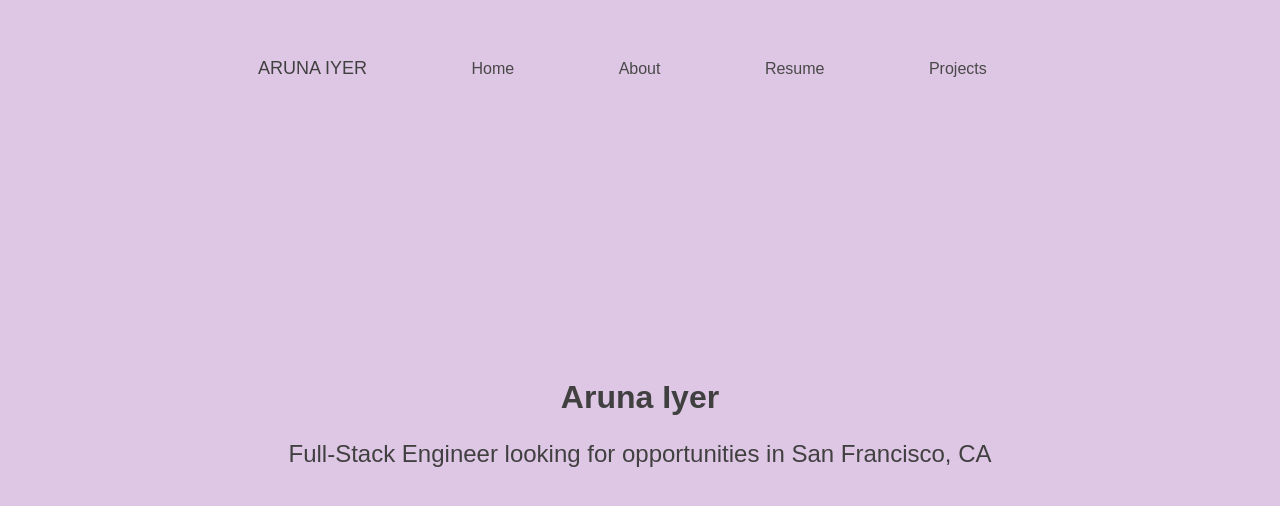
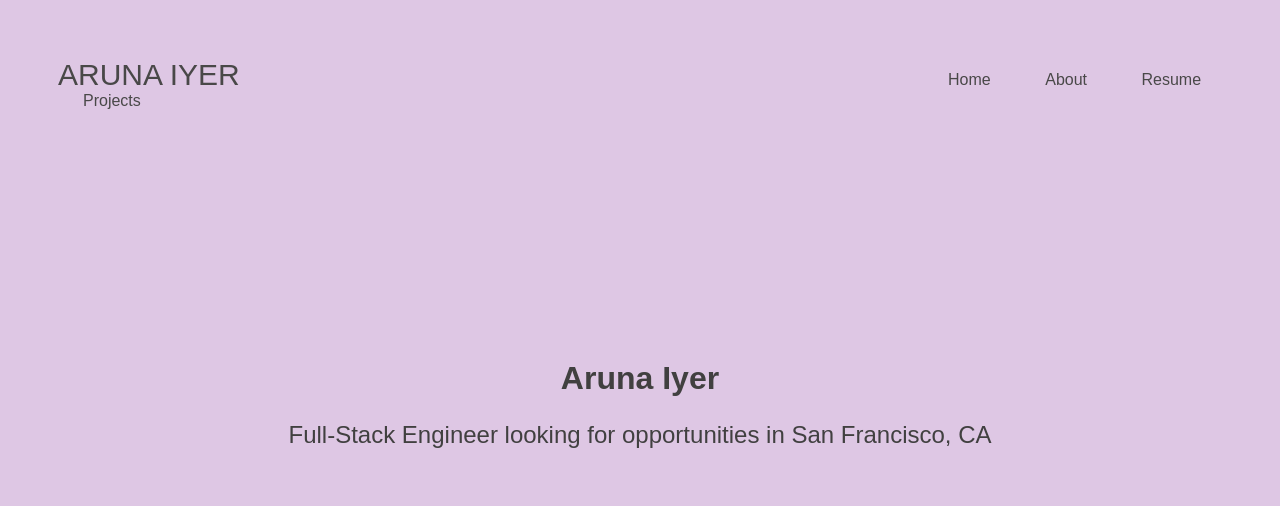
Before and after one commit to arunaskiyer/arunaskiyer-personal-site, a website: page index.html in a window 1280 px wide. Drawn offline with Linux system fonts and the light colour scheme.

Commit message:
navbar final styling

```diff
--- a/index.html
+++ b/index.html
@@ -6,13 +6,12 @@
 </head>
 <body>
   <div class=navbar>
-    <a href="/" class=link>
-      <span class=webname>ARUNA IYER</span>
+    <a href="/" class=webname>
+      <span>ARUNA IYER</span>
     </a>
-    <a href="/home/" class=link>Home</a>
+    <a href="/home/" class=link1>Home</a>
     <a href="/about/"class=link>About</a>
     <a href="/ArunaIyerResume.pdf"class=link>Resume</a>
-    <!-- <a href="/stack/">Stack</a> | -->
     <a href="/projects/"class=link>Projects</a>
   </div>
   <center>
--- a/style.css
+++ b/style.css
@@ -2,7 +2,7 @@ body{
   background-color: #dec7e4;
 }
 .name{
-  margin-top: 250px;
+  margin-top: 200px;
   font-family: "brandon-grotesque", sans-serif;
   color: rgb(65, 64, 64);
 }
@@ -15,8 +15,8 @@ body{
 
 .navbar{
   padding-top: 50px;
-  padding-left: 200px;
-  padding-right: 200px;
+  padding-left: 50px;
+  padding-right: 25px;
   padding-bottom: 50px;
   font-family: "brandon-grotesque", sans-serif;
   color: rgb(65, 64, 64);
@@ -25,14 +25,24 @@ body{
 
 .webname{
   font-family: "brandon-grotesque", sans-serif;
-  color: rgb(65, 64, 64);
-  font-size: large;
+  text-decoration: none;
+  color:  rgb(73, 72, 72);
+  font-size: 30px;
+}
+
+.link1{
+  padding-left:700px;
+  font-family: "brandon-grotesque", sans-serif;
+  padding-right: 25px;
+  text-decoration: none;
+  color:  rgb(73, 72, 72);
+  font-size: medium;
 }
 
 .link{
   font-family: "brandon-grotesque", sans-serif;
-  padding-right: 50px;
-  padding-left: 50px;
+  padding-right: 25px;
+  padding-left: 25px;
   text-decoration: none;
   color:  rgb(73, 72, 72);
   font-size: medium;
@@ -40,5 +50,11 @@ body{
 
 .link:hover{
   /* color: #a58eaa; */
-  text-decoration: underline;
+  /* text-decoration: underline; */
+  /* border: 2px  rgb(73, 72, 72); */
+  background-color: rgb(73, 72, 72);
+  color: #dec7e4;
+  padding: 14px 25px 14px 25px;
+  font-size: 16px;
+  cursor: pointer;
 }
```
